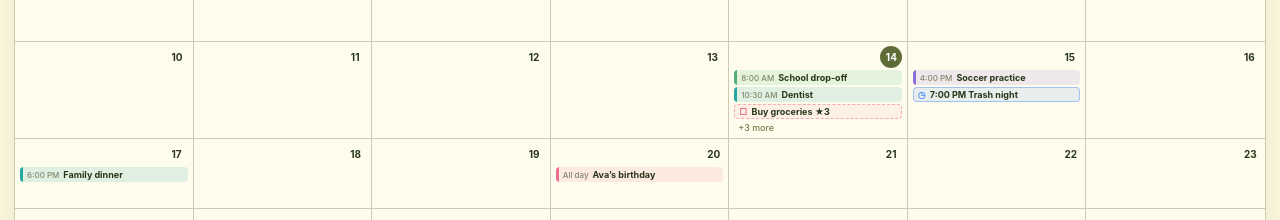
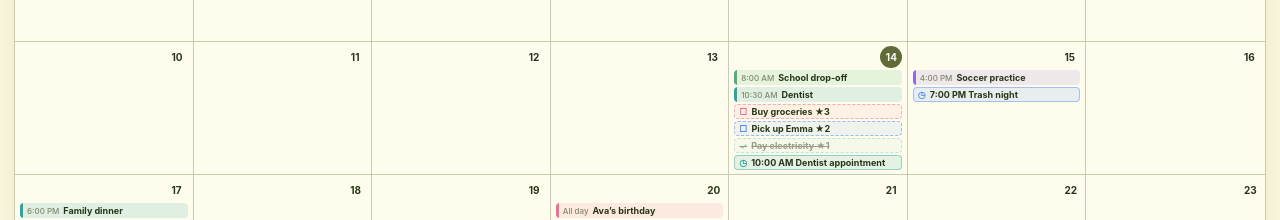
Before and after one commit to abdushynggys-code/test_run, a React (Vite) app: page /demo in a window 1280 px wide. Shown: the part 406-626 px from the top of the page. Built offline with nearby package versions, Linux system fonts and the light colour scheme; no server answers.

Commit message:
Expand month cells for all tasks

```diff
--- a/src/components/calendar/MonthCalendar.tsx
+++ b/src/components/calendar/MonthCalendar.tsx
@@ -27,11 +27,10 @@ export function MonthCalendar({ date, events, todos, reminders, members, firstDa
       const dayEvents = events.filter((event) => eventIncludesDay(event.start_time, event.end_time, day));
       const dayTodos = todos.filter((todo) => todo.due_date && isSameDay(new Date(`${todo.due_date}T12:00:00`), day));
       const dayReminders = reminders.filter((reminder) => isSameDay(new Date(reminder.reminder_time), day));
-      const shownEvents = dayEvents.slice(0, 2); const shownTodos = dayTodos.slice(0, 3 - shownEvents.length); const shownReminders = dayReminders.slice(0, 3 - shownEvents.length - shownTodos.length); const hiddenCount = dayEvents.length + dayTodos.length + dayReminders.length - shownEvents.length - shownTodos.length - shownReminders.length;
       const isRangeStart = rangeStart && isSameDay(rangeStart, day);
       return <div className={`day-cell ${day.getMonth() !== date.getMonth() ? 'muted' : ''} ${isSameDay(day, new Date()) ? 'today' : ''} ${isRangeStart ? 'range-start' : ''}`} key={day.toISOString()}>
         <button className="day-number" onPointerDown={() => startHold(day)} onPointerUp={endHold} onPointerLeave={endHold} onClick={() => chooseDay(day)}>{day.getDate()}</button>
-        <div className="day-events">{shownEvents.map((event) => <EventPill key={event.id} event={event} member={members.find((member) => member.id === event.family_member_id)} onClick={() => onEvent(event)} />)}{shownTodos.map((todo) => <TodoPill key={todo.id} todo={todo} member={members.find((member) => member.id === todo.family_member_id)} onToggle={() => onTodo(todo)} />)}{shownReminders.map((reminder) => <ReminderPill key={reminder.id} reminder={reminder} member={members.find((member) => member.id === reminder.family_member_id)} onToggle={() => onReminder(reminder)} />)}{hiddenCount > 0 && <button className="more-events" onClick={() => onDay(day)}>+{hiddenCount} more</button>}</div>
+        <div className="day-events">{dayEvents.map((event) => <EventPill key={event.id} event={event} member={members.find((member) => member.id === event.family_member_id)} onClick={() => onEvent(event)} />)}{dayTodos.map((todo) => <TodoPill key={todo.id} todo={todo} member={members.find((member) => member.id === todo.family_member_id)} onToggle={() => onTodo(todo)} />)}{dayReminders.map((reminder) => <ReminderPill key={reminder.id} reminder={reminder} member={members.find((member) => member.id === reminder.family_member_id)} onToggle={() => onReminder(reminder)} />)}</div>
       </div>;
     })}
   </div></>;
```
